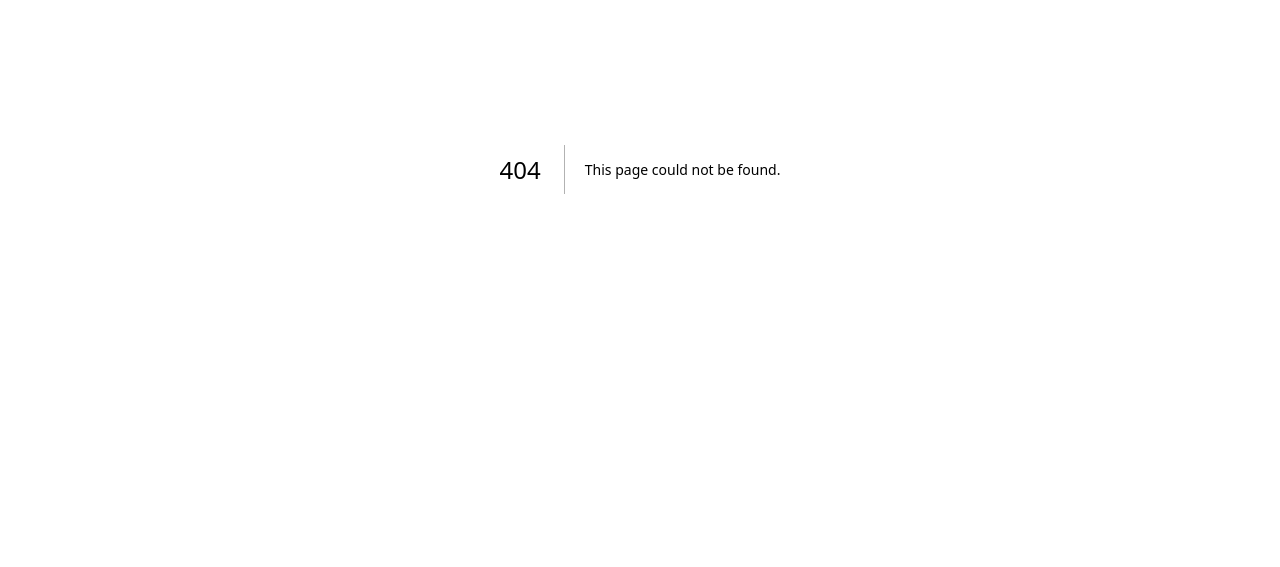
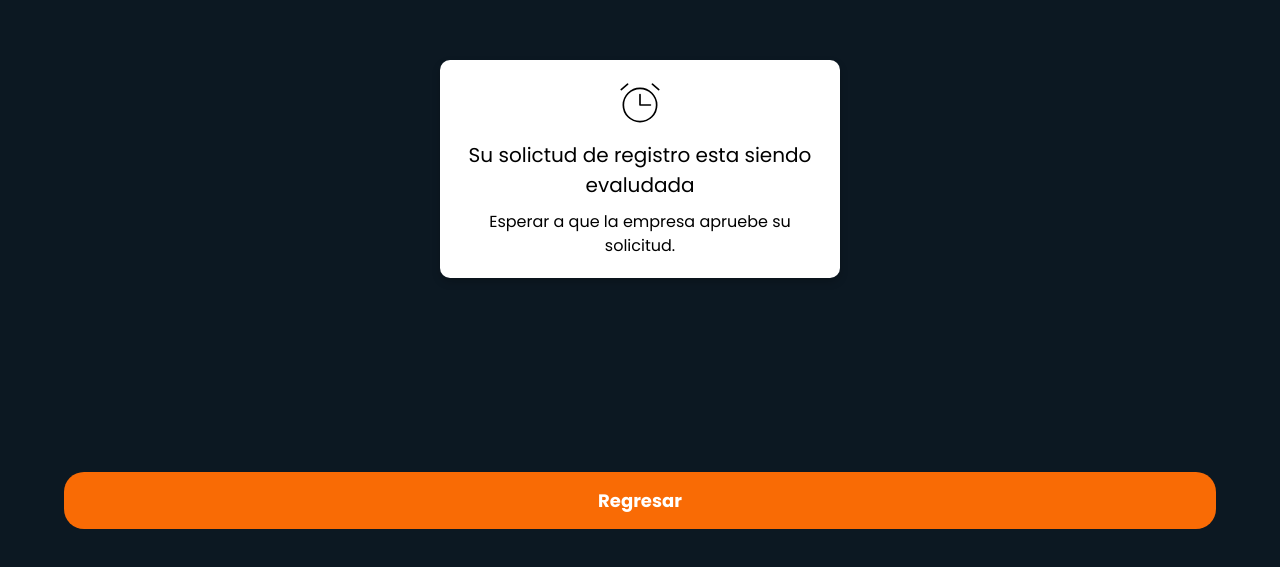
Before and after one commit to kendalqb1/pooled-rides, a Next.js app: page /validationPage in a window 1280 px wide. Before the commit this address had no page. Shown: the part 231-798 px from the top of the page. Built offline with nearby package versions, Linux system fonts and the light colour scheme.

Commit message:
add validation page

```diff
--- /dev/null
+++ b/src/app/validationPage/page.js
@@ -0,0 +1,74 @@
+import React from 'react';
+import Image from 'next/image';
+
+export default function ValidationPage() {
+    return (
+        <div
+            style={{
+                backgroundColor: '#0c1822',
+                color: '#ffffff',
+                minHeight: '100vh',
+                display: 'flex',
+                justifyContent: 'center',
+                alignItems: 'center',
+                position: 'relative',
+                fontFamily: 'Poppins, sans-serif'
+            }}
+        >
+            <div
+                style={{
+                    position: 'absolute',
+                    backgroundColor: '#ffffff',
+                    color: '#000000',
+                    padding: '20px',
+                    borderRadius: '10px',
+                    boxShadow: '0 4px 8px rgba(0, 0, 0, 0.2)',
+                    width: '90%',
+                    maxWidth: '400px',
+                    textAlign: 'center',
+                    zIndex: 1,
+                    display: 'flex',
+                    flexDirection: 'column',
+                    justifyContent: 'center',
+                    alignItems: 'center'
+                }}
+            >
+                <Image
+                    src="/Alarm.svg"
+                    alt="Alarma"
+                    width={50}
+                    height={50}
+                    style={{
+                        marginBottom: '10px'
+                    }}
+                />
+                <h2 style={{ margin: '0 0 10px 0', fontSize: '20px', fontFamily: 'Poppins, sans-serif', }}>
+                    Su solictud de registro esta siendo evaludada
+                </h2>
+                <p style={{ margin: '0', fontSize: '16px', fontFamily: 'Poppins, sans-serif', }}>
+                    Esperar a que la empresa apruebe su solicitud.
+                </p>
+            </div>
+
+            <button
+                style={{
+                    padding: '15px',
+                    borderRadius: '20px',
+                    backgroundColor: '#f96b05',
+                    color: '#ffffff',
+                    border: 'none',
+                    fontSize: '18px',
+                    fontWeight: 'bold',
+                    cursor: 'pointer',
+                    fontFamily: 'Poppins, sans-serif',
+                    width: '90%',
+                    margin: '20px',
+                    position: 'absolute',
+                    bottom: '20px'
+                }}
+            >
+                Regresar
+            </button>
+        </div>
+    );
+}
--- a/src/components/AuthStateManager.js
+++ b/src/components/AuthStateManager.js
@@ -4,7 +4,7 @@ import { useEffect } from 'react';
 import { usePathname, useRouter } from 'next/navigation';
 import { useAuth } from '@/context/AuthContext';
 
-const publicRoutes = ['/login', '/registro', '/cambioClave', '/accesoDenegado'];
+const publicRoutes = ['/login', '/registro', '/cambioClave', '/accesoDenegado', '/validationPage'];
 
 export default function AuthStateManager({ children }) {
     const { isAuthenticated, loading, sessionChecked } = useAuth();
```
Also changed, not shown: public/Alarm.svg (added).
